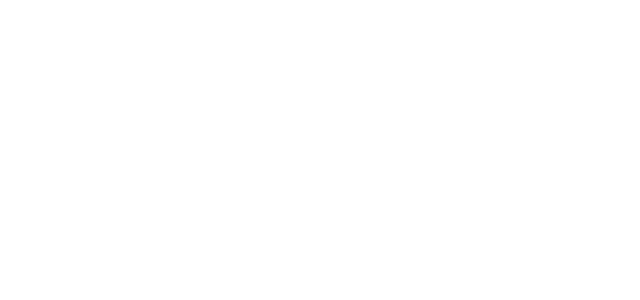
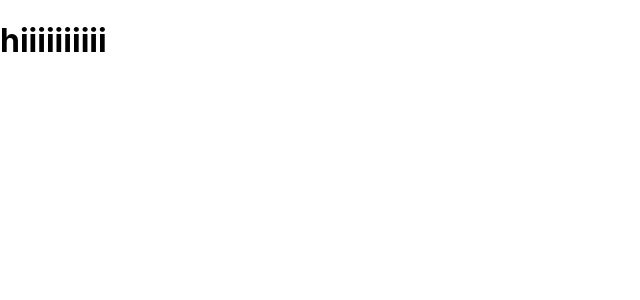
Before and after one commit to MdTauseef27/pmu, a React (Create React App) app: page / in a window 1280 px wide. Shown: the top 300 px of the page, without its empty margins (0-640 px from the left). Built offline with nearby package versions, Linux system fonts and the light colour scheme.

Commit message:
calling the created component in app.js

```diff
--- a/src/App.js
+++ b/src/App.js
@@ -1,5 +1,10 @@
+import { GuestLoginPage } from "./Components/GuestLoginPage";
 function App() {
-  return <div></div>;
+  return (
+    <div>
+      <GuestLoginPage />
+    </div>
+  );
 }
 
 export default App;
```
Also changed, not shown: 1 other file (tests, documents, lock files or other folders).
